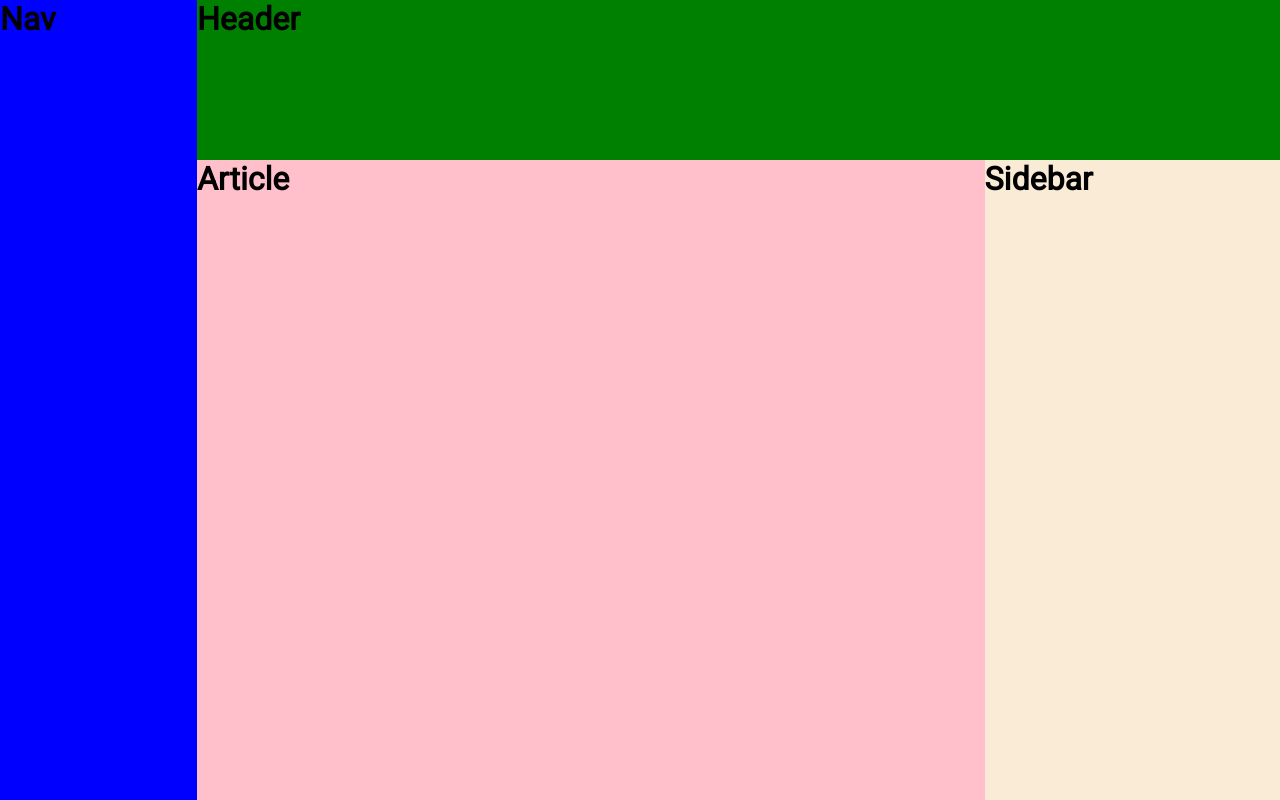
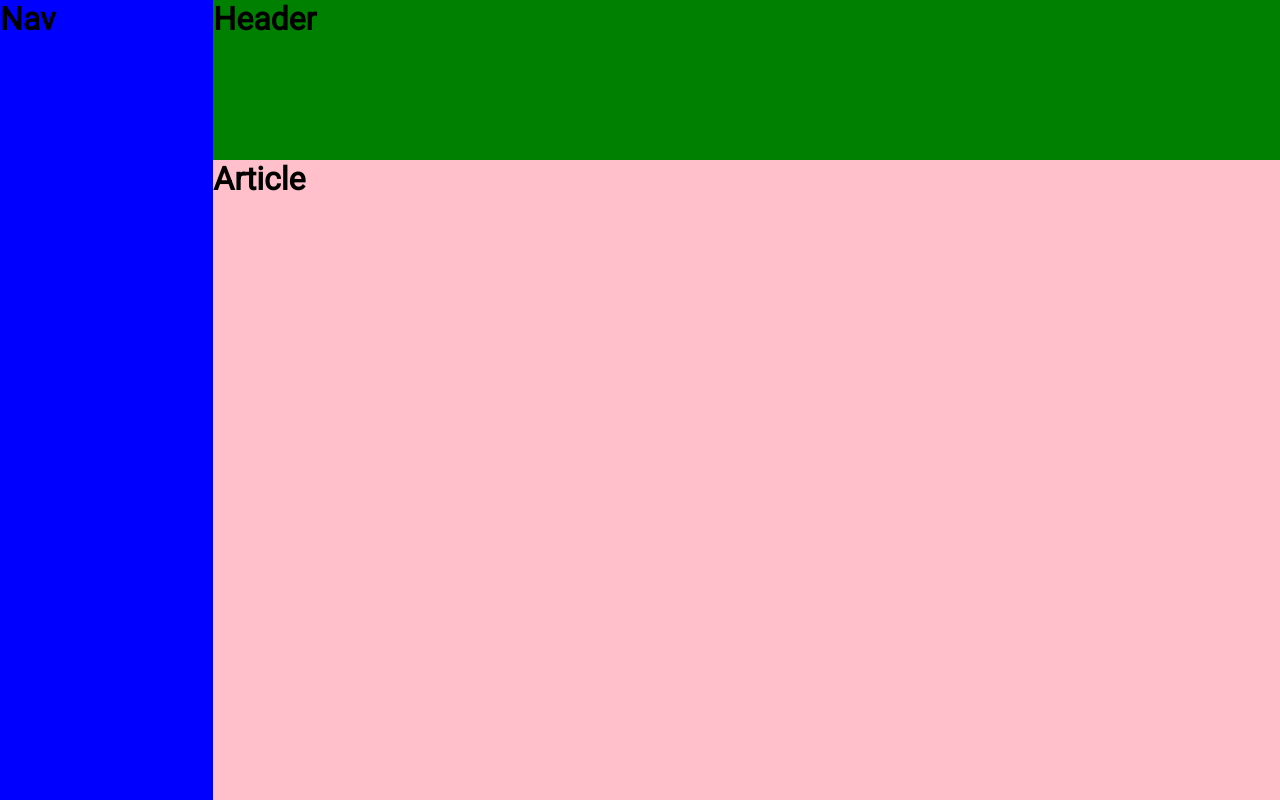
Before and after one commit to JiriGorcik/Admin-Dashboard, a plain HTML site: page index.html in a window 1280 px wide. Drawn offline with Linux system fonts and the light colour scheme.

Commit message:
Removing one column and sidebar

```diff
--- a/index.html
+++ b/index.html
@@ -22,10 +22,6 @@
         <div class="article">
             <h1>Article</h1>
         </div>
-
-        <div class="sidebar">
-            <h1>Sidebar</h1>
-        </div>
     </div>
 
 </body>
--- a/style.css
+++ b/style.css
@@ -11,11 +11,11 @@ body {
 .container {
     display: grid;
     height: 100vh;
-    grid-template-columns: 1fr 4fr 1.5fr;
+    grid-template-columns: 1fr 5fr ;
     grid-template-rows: 1fr 4fr;
     grid-template-areas:
-    "nav header header"
-    "nav article sidebar";
+    "nav header"
+    "nav article";
 }
 
 .header {
```
